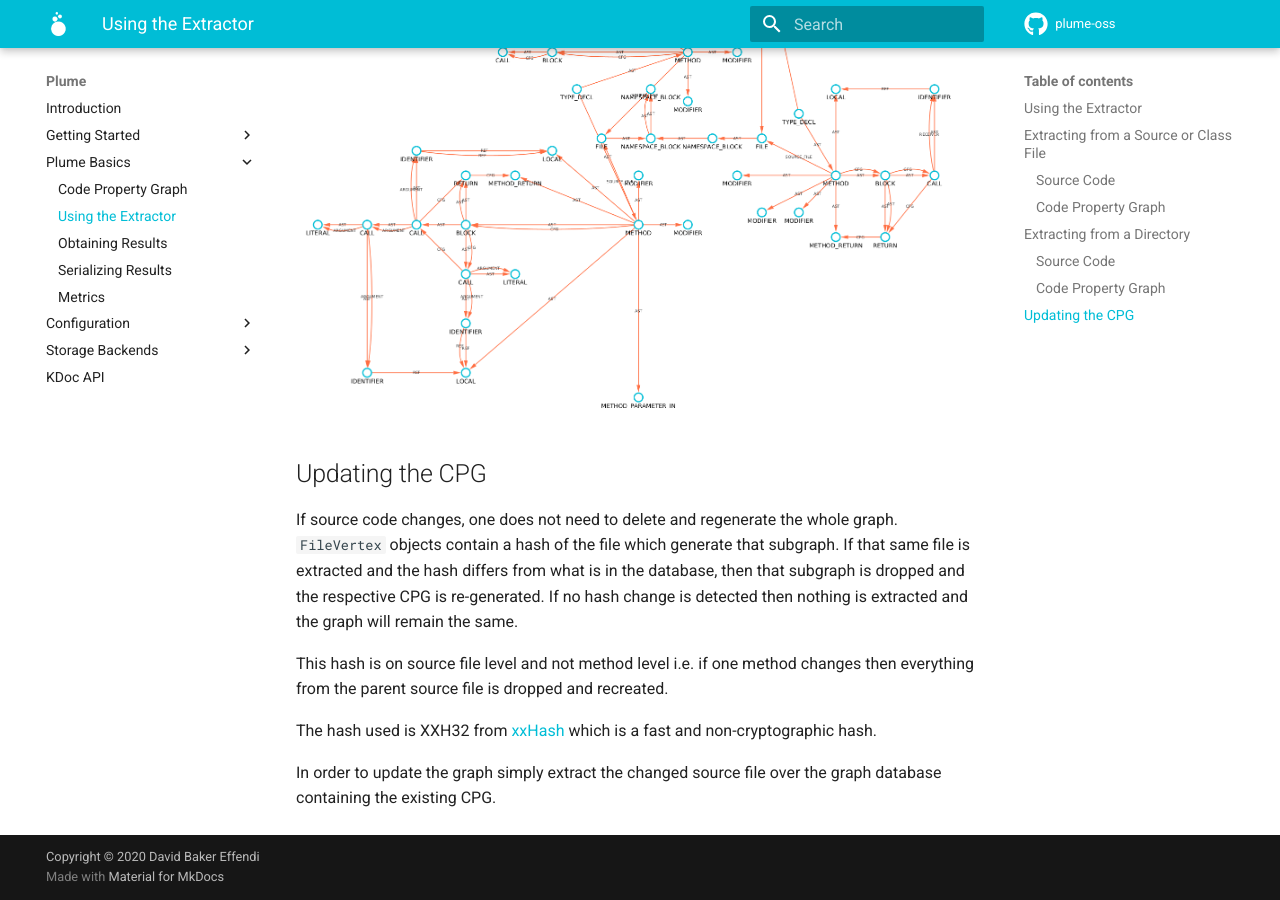
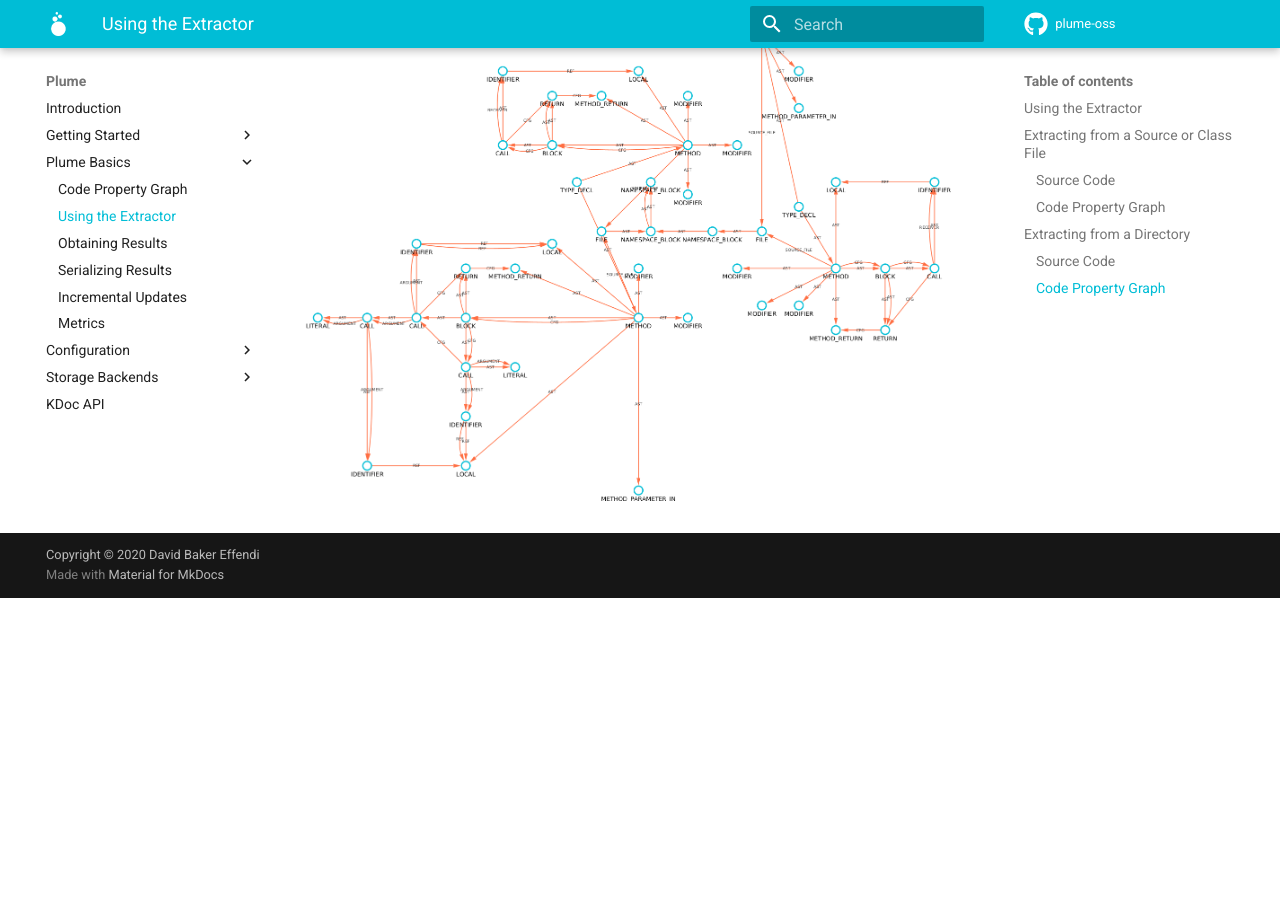
Before and after one commit to plume-oss/plume-docs, an MkDocs documentation site: the page built from docs/plume-basics/extracting-cpg.md, in a window 1280 px wide and 900 px high, scrolled down 3295 px. Built offline with MkDocs 1.6.1 and Material for MkDocs 9.7.7, drawn with Linux system fonts in a browser that asks for light colours; after the commit the page ends 3893 px from its top, so only the background shows below that; some of the changed text lies outside the part shown.

Commit message:
Updated documentation for cache and incremental updates

```diff
--- a/docs/plume-basics/extracting-cpg.md
+++ b/docs/plume-basics/extracting-cpg.md
@@ -35,6 +35,10 @@
 
 Once `project()` is called, all loaded classes will be projected to the storage backend as defined
 by the given `IDriver`.
+
+**Note**: Due to the way Plume detected for changes, all application classes need to be loaded for
+each subsequent projection otherwise missing classes will be detected as removed. For more details
+on this, see the [incremental updates](./incremental.md) page.
 
 ## Extracting from a Source or Class File
 
@@ -124,20 +128,3 @@
 ### Code Property Graph
 
 ![Directory Graph](../assets/images/plume-basics/extracting-cpg/dir-graph.png)
-
-## Updating the CPG
-
-If source code changes, one does not need to delete and regenerate the whole graph. `FileVertex`
-objects contain a hash of the file which generate that subgraph. If that same file is extracted and
-the hash differs from what is in the database, then that subgraph is dropped and the respective CPG
-is re-generated. If no hash change is detected then nothing is extracted and the graph will remain
-the same.
-
-This hash is on source file level and not method level i.e. if one method changes then everything
-from the parent source file is dropped and recreated.
-
-The hash used is XXH32 from [xxHash](http://cyan4973.github.io/xxHash/) which is a fast and
-non-cryptographic hash.
-
-In order to update the graph simply extract the changed source file over the graph database
-containing the existing CPG.
--- a/mkdocs.yml
+++ b/mkdocs.yml
@@ -40,8 +40,10 @@
       - 'Using the Extractor': 'plume-basics/extracting-cpg.md'
       - 'Obtaining Results': 'plume-basics/obtaining-results.md'
       - 'Serializing Results': 'plume-basics/graph-io.md'
+      - 'Incremental Updates': 'plume-basics/incremental.md'
       - 'Metrics': 'plume-basics/metrics.md'
   - 'Configuration':
+      - 'Cache Configuration': 'configuration/cache-config.md'
       - 'Extractor Configuration': 'configuration/extractor-config.md'
   - 'Storage Backends':
       - 'Introduction': 'storage-backends/introduction.md'
```
Also changed, not shown: docs/configuration/cache-config.md (added, +26 -0 lines), docs/configuration/extractor-config.md (+1 -1 lines), docs/plume-basics/incremental.md (added, +31 -0 lines), docs/plume-basics/metrics.md (+1 -1 lines).
